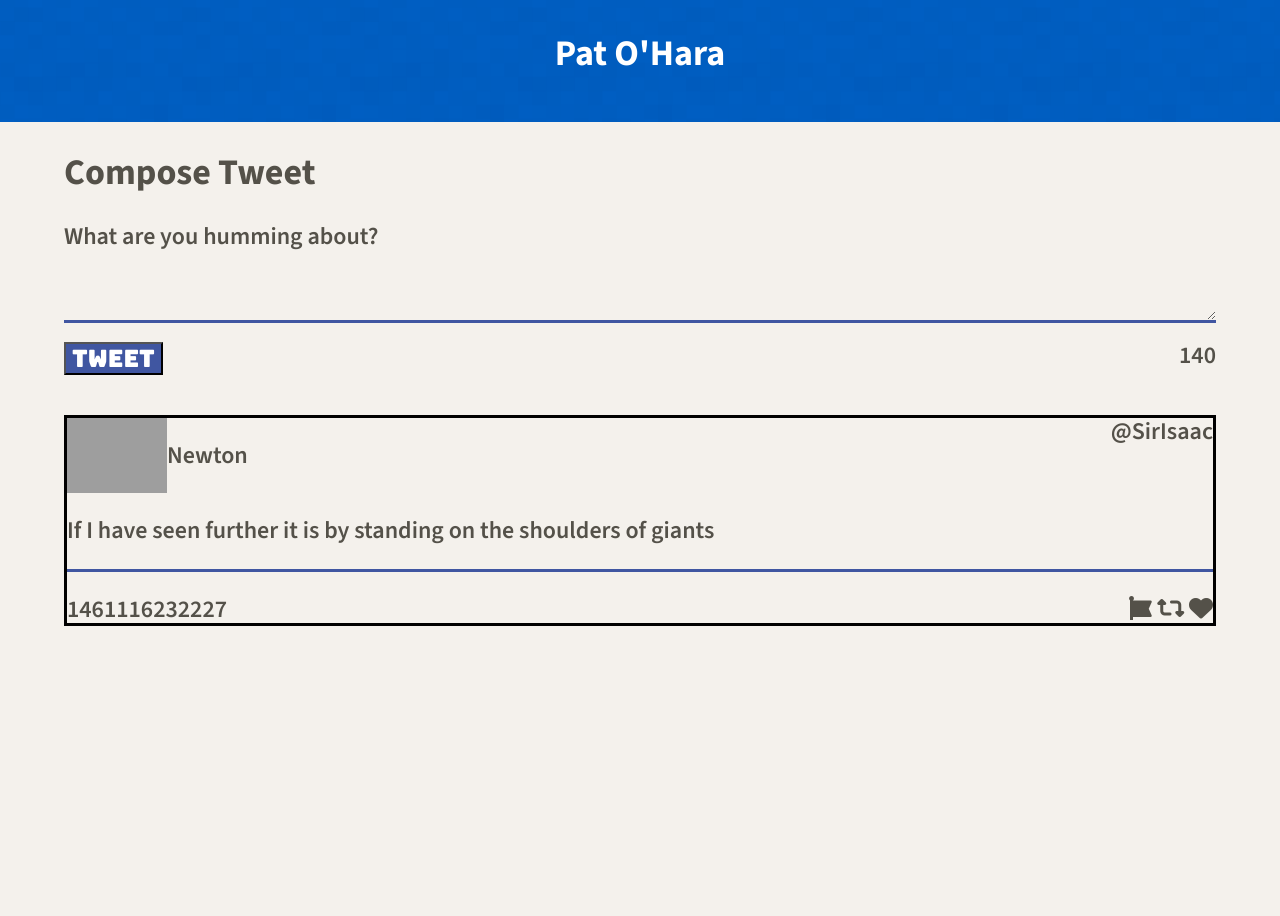
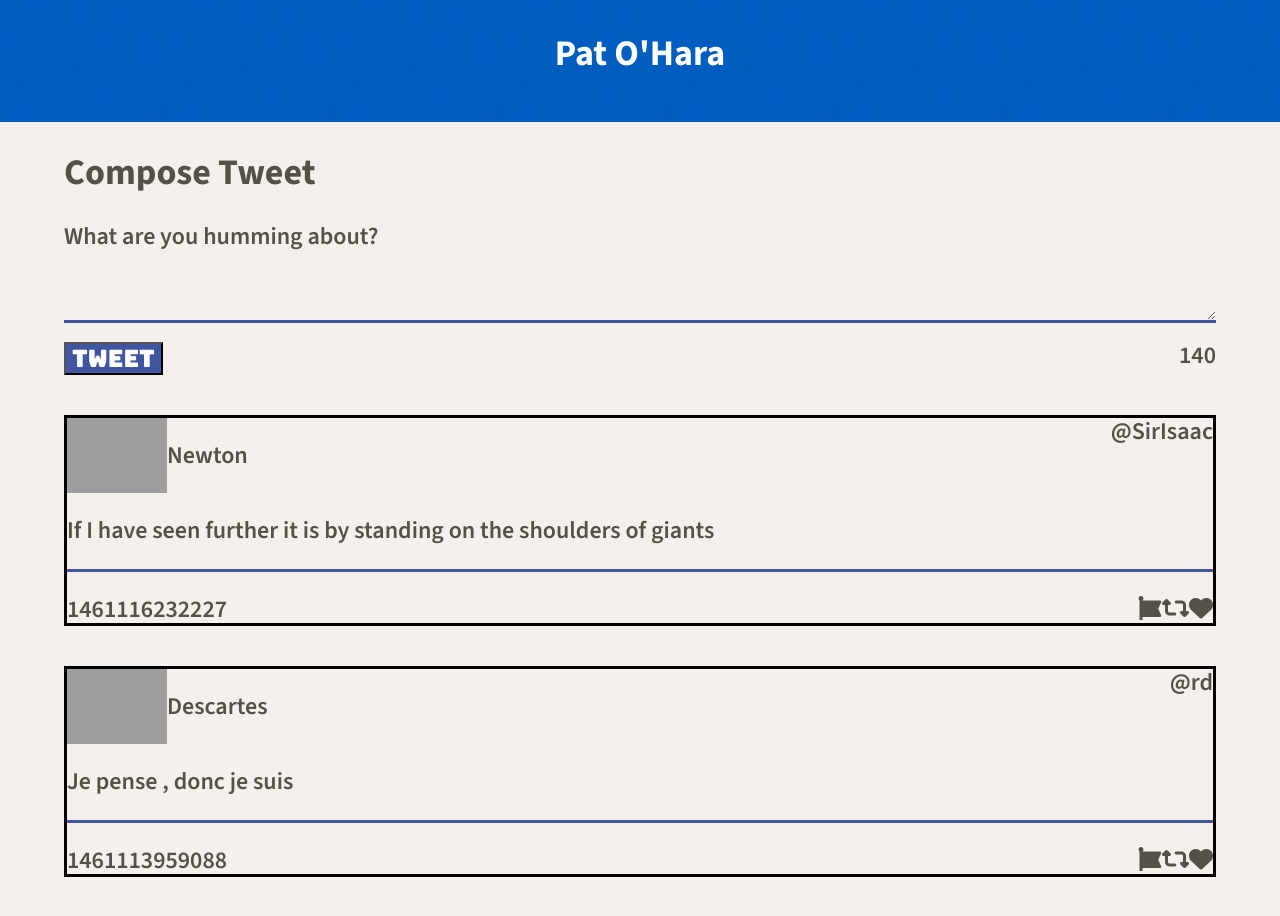
Before and after one commit to patrick-204/tweeter, a website: page public/index.html in a window 1280 px wide. Shown: the part 398-1314 px from the top of the page. Drawn offline with nearby package versions, Linux system fonts and the light colour scheme; grey boxes are pictures that could not be loaded.

Commit message:
Fix createTweetElement function to create the article part of the DOM. Add renderTweets function for looping through the user tweets and appending them to the main element container.

```diff
--- a/public/index.html
+++ b/public/index.html
@@ -59,25 +59,6 @@
           </div>
         </form>
       </section>
-      <!-- User Tweet content here -->
-      <article>
-        <header>
-          <div>
-            <img>
-            <span></span>
-          </div>
-          <span></span>
-        </header>
-        <p></p>
-        <footer>
-          <output></output>
-          <span>
-            <i></i>
-            <i></i>
-            <i></i>
-          </span>
-        </footer>
-      </article>
     </main>
   </body>
 </html>
--- a/public/scripts/client.js
+++ b/public/scripts/client.js
@@ -4,52 +4,77 @@
  * Reminder: Use (and do all your DOM work in) jQuery's document ready function
  */
 $(document).ready(() => {
-  // Render tweets form
+  // Fake data taken from initial-tweets.json
+  const data = [
+    {
+      "user": {
+        "name": "Newton",
+        "avatars": "https://i.imgur.com/73hZDYK.png"
+        ,
+        "handle": "@SirIsaac"
+      },
+      "content": {
+        "text": "If I have seen further it is by standing on the shoulders of giants"
+      },
+      "created_at": 1461116232227
+    },
+    {
+      "user": {
+        "name": "Descartes",
+        "avatars": "https://i.imgur.com/nlhLi3I.png",
+        "handle": "@rd" },
+      "content": {
+        "text": "Je pense , donc je suis"
+      },
+      "created_at": 1461113959088
+    }
+  ]
+
+  // Render tweets
+  const renderTweets = function(tweets) {
+    // Loop through tweets
+    for (const tweet of tweets) {
+      // Call createTweetElement function to create a tweet article element
+      const $tweetArticle = createTweetElement(tweet);
+
+      // Append the created tweet article element to the #tweets-container
+      $('.container').append($tweetArticle);
+    }
+  };
+
+  // Creat tweets
   const createTweetElement = function(tweet) {
-    // Article
-    const $tweetArticle = $('main article');
-    $tweetArticle.addClass('tweet-article');
+    // Create tweet article element
+    const $tweetArticle = $('<article>').addClass('tweet-article');
 
     // Header
-    const $header = $tweetArticle.find('header');
-    const $div = $header.find('div');
-    $div.addClass('tweeter-info');
-    const $img = $div.find('img');
-    $img.attr('src', tweet.user.avatars);
-    const $nameSpan = $div.find('span').eq(0);
-    $nameSpan.text(tweet.user.name);
-    const $handleSpan = $header.find('span').eq(1);
-    $handleSpan.text(tweet.user.handle);
+    const $header = $('<header>');
+    const $div = $('<div>').addClass('tweeter-info');
+    const $img = $('<img>').attr('src', tweet.user.avatars);
+    const $nameSpan = $('<span>').text(tweet.user.name);
+    const $handleSpan = $('<span>').text(tweet.user.handle);
+    $div.append($img, $nameSpan);
+    $header.append($div, $handleSpan);
 
     // Tweet/paragraph
-    const $tweetParagraph = $tweetArticle.find('p');
-    // Add the tweet content
-    $tweetParagraph.text(tweet.content.text);
+    const $tweetParagraph = $('<p>').text(tweet.content.text);
 
     // Footer
-    const $footer = $tweetArticle.find('footer');
-    const $output = $footer.find('output');
-    $output.attr('name', 'datetime').text(tweet.created_at);
-    const $icons = $footer.find('span i');
-    $icons.eq(0).addClass('fa-brands fa-font-awesome');
-    $icons.eq(1).addClass('fa-solid fa-retweet');
-    $icons.eq(2).addClass('fa-solid fa-heart');
+    const $footer = $('<footer>');
+    const $output = $('<output>').attr('name', 'datetime').text(tweet.created_at);
+    const $span = $('<span>');
+    const $icon1 = $('<i>').addClass('fa fa-brands fa-font-awesome');
+    const $icon2 = $('<i>').addClass('fa fa-solid fa-retweet');
+    const $icon3 = $('<i>').addClass('fa fa-solid fa-heart');
+    $span.append($icon1, $icon2, $icon3);
+    $footer.append($output, $span);
+
+    // Append all elements in article to article
+    $tweetArticle.append($header, $tweetParagraph, $footer);
 
     return $tweetArticle;
   };
 
-  // Test / driver code (temporary). Eventually will get this from the server.
-  const tweetData = {
-    "user": {
-      "name": "Newton",
-      "avatars": "https://i.imgur.com/73hZDYK.png",
-        "handle": "@SirIsaac"
-      },
-    "content": {
-        "text": "If I have seen further it is by standing on the shoulders of giants"
-      },
-    "created_at": 1461116232227
-    }
-
-    $('main').append(createTweetElement(tweetData));
+  // Render the tweets with the fake data taken from initial-tweets.json
+  renderTweets(data);
 });
--- a/server/data-files/initial-tweets.json
+++ b/server/data-files/initial-tweets.json
@@ -8,7 +8,7 @@
     "content": {
       "text": "If I have seen further it is by standing on the shoulders of giants"
     },
-    "created_at": 1713475927972
+    "created_at": 1713485032548
   },
   {
     "user": {
@@ -19,6 +19,6 @@
     "content": {
       "text": "Je pense , donc je suis"
     },
-    "created_at": 1713562327972
+    "created_at": 1713571432548
   }
 ]
```
